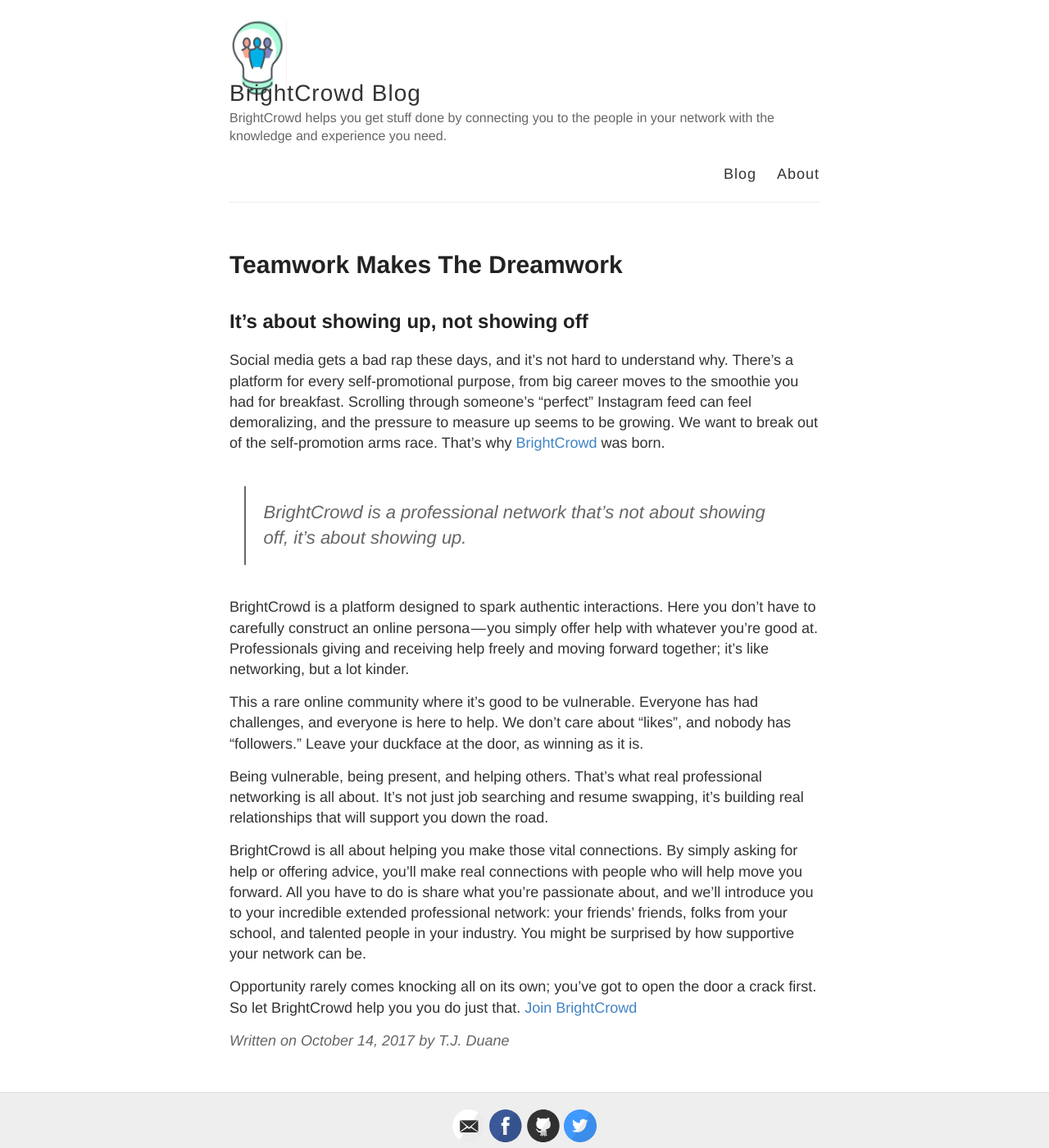
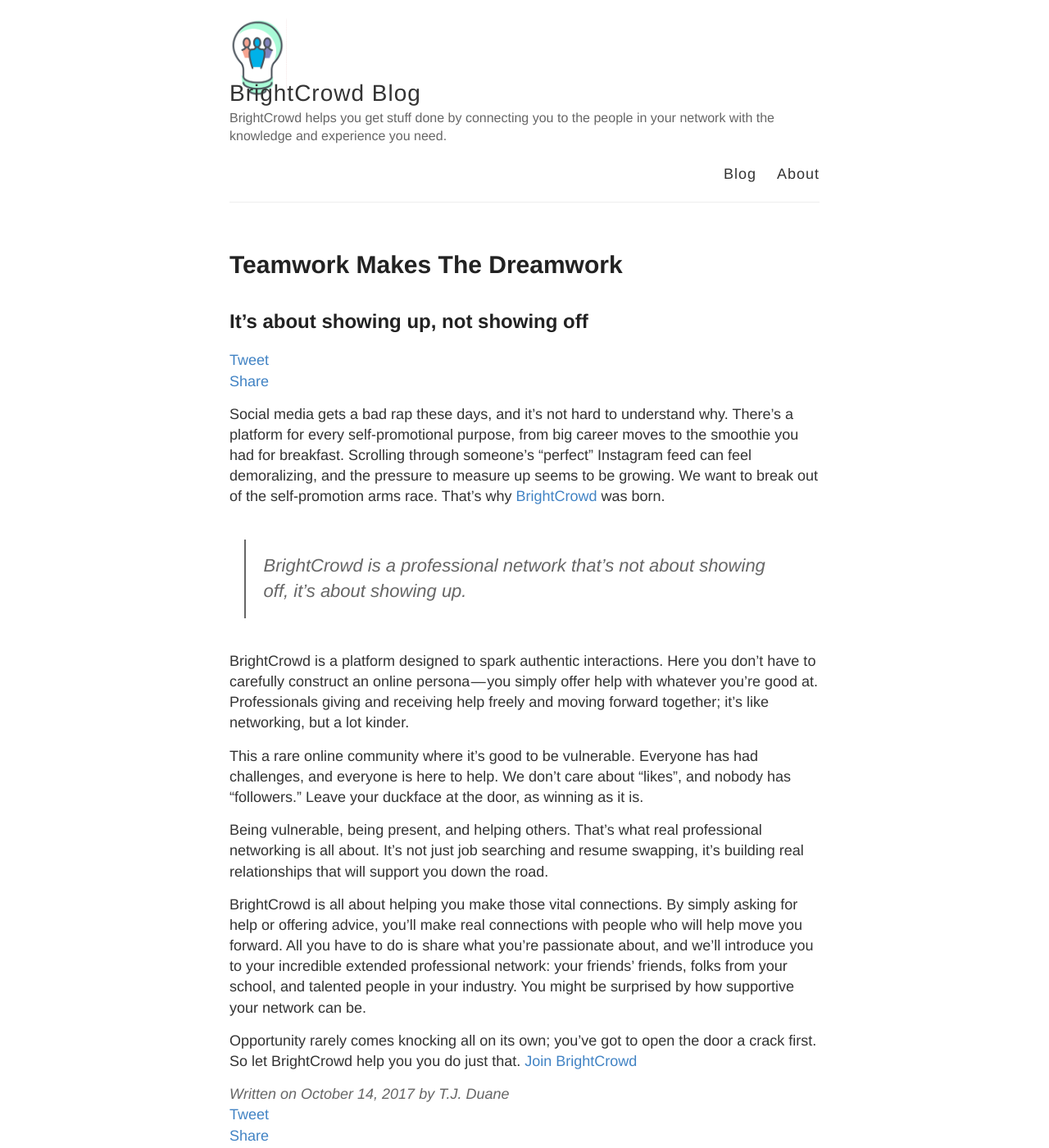
Before and after one commit to BrightCrowd/bc-blog, a Jekyll site: the page built from _posts/2017-10-13-teamwork-makes-the-dreamwork.md, in a window 1280 px wide and 1400 px high. Shown: the whole window at 82% size. Built offline with Jekyll 4.4.1, drawn with Linux system fonts in a browser that asks for light colours; comment, search, counter and statistics services are not loaded.

Commit message:
add social share buttons remove duplicate title (already added by seo plugin)

```diff
--- /dev/null
+++ b/_includes/facebook.html
@@ -0,0 +1,8 @@
+<div id="fb-root"></div>
+<script>(function(d, s, id) {
+  var js, fjs = d.getElementsByTagName(s)[0];
+  if (d.getElementById(id)) return;
+  js = d.createElement(s); js.id = id;
+  js.src = 'https://connect.facebook.net/en_US/sdk.js#xfbml=1&version=v2.11&appId={{site.facebook.app_id}}';
+  fjs.parentNode.insertBefore(js, fjs);
+}(document, 'script', 'facebook-jssdk'));</script>
--- /dev/null
+++ b/_includes/share_buttons.html
@@ -0,0 +1,3 @@
+<a href="https://twitter.com/share?ref_src=twsrc%5Etfw" class="twitter-share-button" data-size="large" data-url="{{page.url | absolute_url}}" data-via="{{site.twitter.username}}" data-related="{{site.author}}" data-show-count="false">Tweet</a><script async src="https://platform.twitter.com/widgets.js" charset="utf-8"></script>
+
+<div class="fb-share-button" data-href="{{page.url | absolute_url}}" data-layout="button_count" data-size="large" data-mobile-iframe="true"><a class="fb-xfbml-parse-ignore" target="_blank" href="https://www.facebook.com/sharer/sharer.php?u={{page.url | absolute_url | uri_escape}}&amp;src=sdkpreparse">Share</a></div>
--- a/_layouts/default.html
+++ b/_layouts/default.html
@@ -1,8 +1,6 @@
 <!DOCTYPE html>
 <html>
   <head>
-    <title>{% if page.title %}{{ page.title }} – {% endif %}{{ site.title }}</title>
-
     {% include meta.html %}
 
     <!--[if lt IE 9]>
@@ -45,7 +43,7 @@
         </footer>
       </div>
     </div>
-
+    {% include facebook.html %}
     {% include analytics.html %}
   </body>
 </html>
--- a/_layouts/post.html
+++ b/_layouts/post.html
@@ -8,6 +8,8 @@
   {% if page.subtitle %}
     <h2>{{ page.subtitle }}</h2>
   {% endif %}
+
+  {% include share_buttons.html %}
 
   {% if page.image %}
     <img src="{{ page.image | absolute_url }}" alt="{{page.title}}" />
@@ -20,6 +22,10 @@
   <div class="date">
     Written on {{ page.date | date: "%B %e, %Y" }} by {{ author.name }}
   </div>
+
+
+  {% include share_buttons.html %}
+
   {% if jekyll.environment == "development" %}
     <a href="{{ site.github.repository_url }}/edit/develop/{{ page.relative_path }}">Edit</a>
   {% endif %}
```
